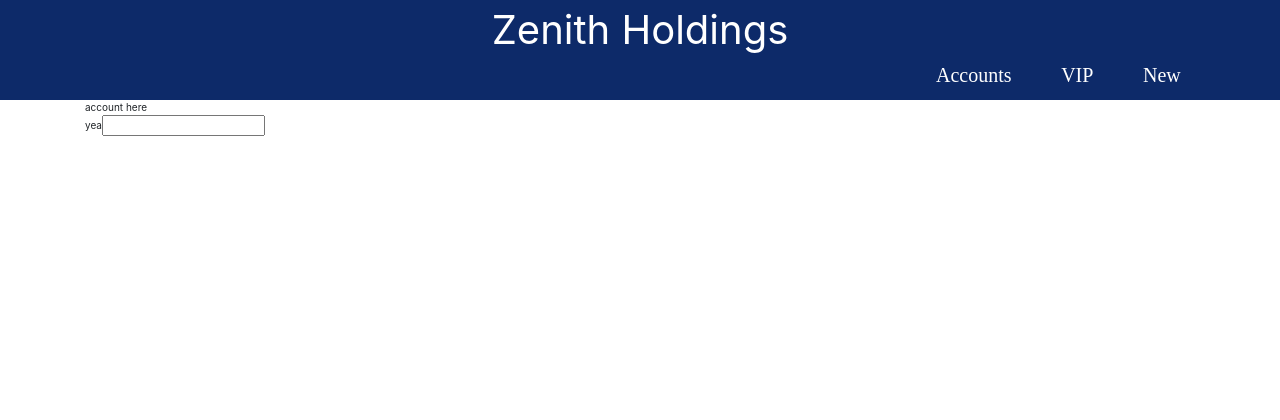
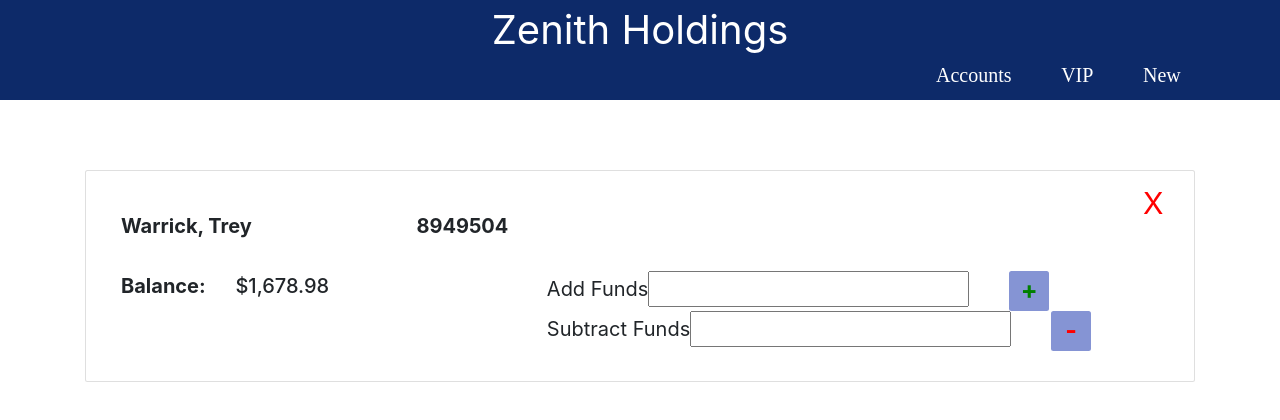
Before and after one commit to iQuixotic/bank-app, a React (Create React App) app in the folder client/: page / in a window 1280 px wide. Shown: the top 420 px of the page. Built offline with nearby package versions, Linux system fonts and the light colour scheme.

Commit message:
worked on look of account component

```diff
--- a/client/src/components/nav/toolbar/style.css
+++ b/client/src/components/nav/toolbar/style.css
@@ -4,6 +4,9 @@
     color: white;
     background: rgb(13, 42, 105);
     height: 100px;
+    position: fixed;
+    z-index: 100;
+    width: 100%;
 }
 
 .Toolbar-Main {
--- a/client/src/containers/account/account.tsx
+++ b/client/src/containers/account/account.tsx
@@ -3,7 +3,7 @@ import * as React from "react";
 
 // // import components
 import {
-    Input,
+  Col, Input, Row,
 } from "../../components";
 
 interface IState {
@@ -23,12 +23,45 @@ class Account extends React.Component {
 
   public render() {
     return (
-      <div className='Account'>
-        account here
+      <div className='card Account'>
+        <Row>
+          <span className='Account_Name'>Warrick, Trey</span>
+          <span className='Account_Number'>8949504</span>
+          <span className="Account_Delete">X</span>
+        </Row>
+
+        <Row>
+
+          <div className="Account_Row-Space">
+            <Col size="md-5">
+              <div className='Account_Balance'>
+                Balance: <span id='Balance'>$1,678.98</span>
+              </div>
+            </Col>
+
+
+
+            <Col size="md-7">
+            <Row>
               <Input
                 itype='input'
-        label='yea'
+                label='Add Funds'
               />
+              <button className="Account_Add-Funds btn">+</button>
+            </Row>
+
+            <Row>
+              <Input
+                itype='input'
+                label='Subtract Funds'
+              />
+              <button className="Account_Subtract-Funds btn">-</button>
+            </Row>
+            </Col>
+          </div>
+        </Row>
+
+
       </div>
     );
   }
--- a/client/src/containers/account/style.css
+++ b/client/src/containers/account/style.css
@@ -0,0 +1,62 @@
+.Account {
+    font-size: 2em;
+    margin-top: 170px;
+    display: flex;
+    padding: 1rem;
+}
+
+.Account_Name {
+    padding: 3rem 4rem;
+    font-weight: bolder;
+    width: 30%;
+}
+
+.Account_Number {
+    padding: 3rem 0;
+    font-weight: bold;
+    width: 65%;
+}
+
+.Account_Delete {
+    padding-bottom: 4rem;
+    font-size: 3rem;
+    float: right;
+    color: red;
+}
+
+.Account_Balance {
+    padding: 0px 2.5rem;
+    font-size: 2rem;
+    font-weight: bold;
+}
+
+.Account_Add-Funds,
+.Account_Subtract-Funds {
+    font-size: 2.5rem;
+    font-weight: 700;
+    padding:0px;
+    width: 4rem;
+    height: 4rem;
+    margin: 0 4rem;
+    background-color: rgb(133, 148, 212);
+}
+
+.Account_Add-Funds {
+    color: green;
+}
+
+.Account_Subtract-Funds {
+    color: red;
+}
+
+.Account_Row-Space {
+    height: 10rem;
+    width: 100%;
+    display: flex;
+}
+
+#Balance {
+    padding-left: 2.5rem ;
+    font-size: 2rem;
+    font-weight: 500;
+}
```
Lines whose indentation alone changed are shown as unchanged.
